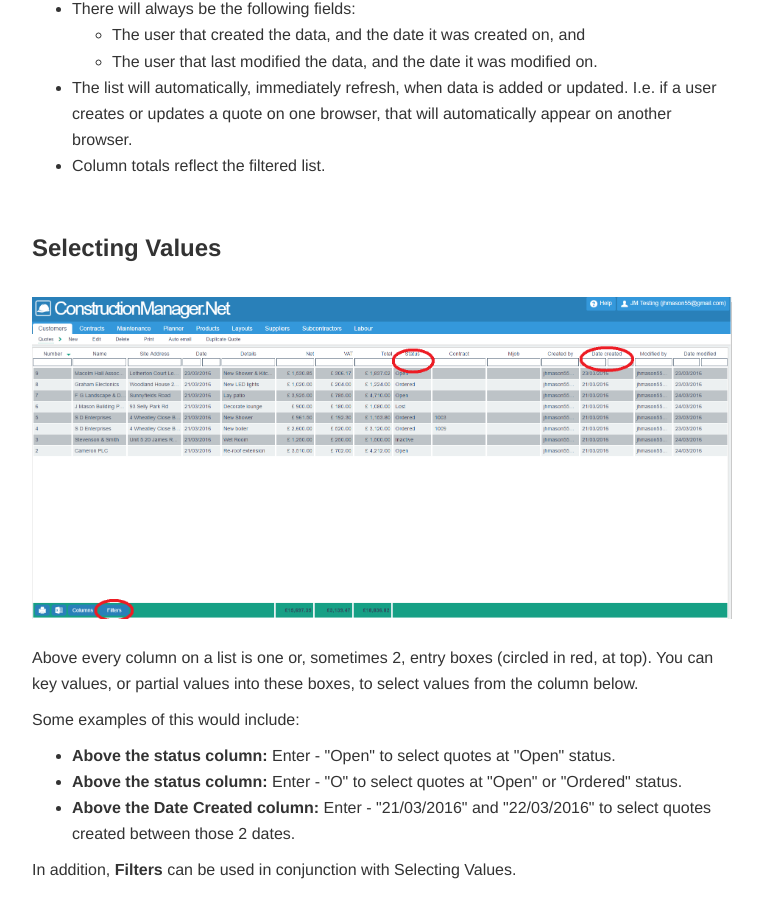
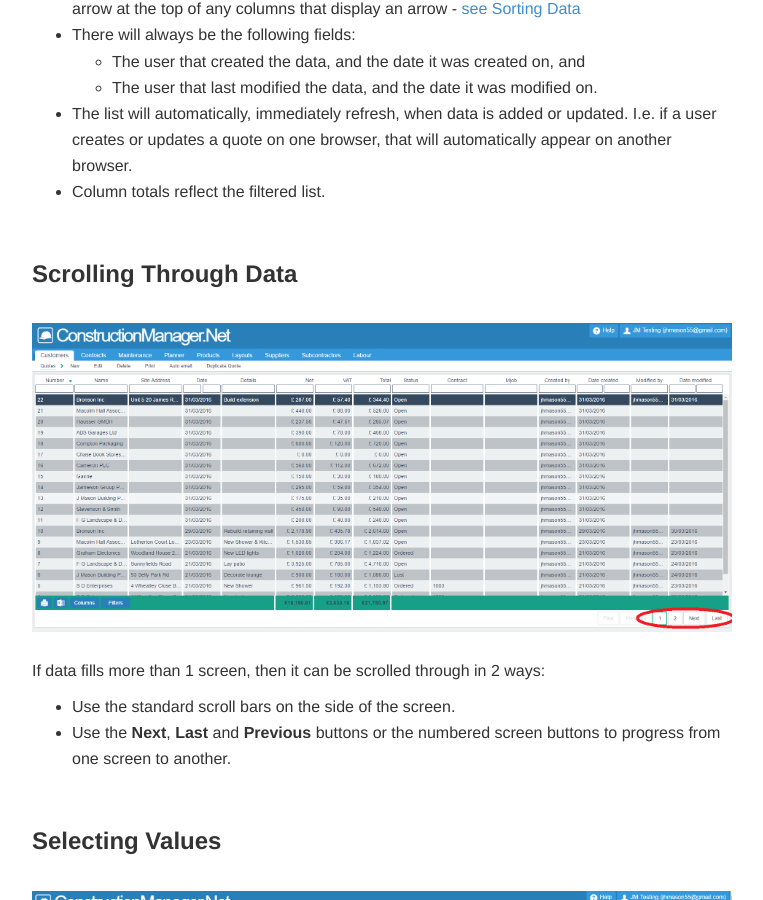
Before and after one commit to JNCSolutions/ConstructionManagerDocs, a Jekyll site: the page built from Manipulating Lists.html, in a window 1280 px wide and 900 px high, scrolled down 631 px. Shown: the whole window, without its empty margins (258-1021 px from the left). Built offline with Jekyll 4.4.1, drawn with Linux system fonts in a browser that asks for light colours; some of the changed text lies outside the part shown.

Commit message:
Update Manipulating Lists.html

```diff
--- a/Manipulating Lists.html
+++ b/Manipulating Lists.html
@@ -10,6 +10,7 @@ title: Manipulating Lists
 
     <ul class="table-of-contents">
       <li><a href="#introduction">Introduction</a></li>
+      <li><a href="#scrolling-through-data">Scrolling Through Data</a></li>
       <li><a href="#selecting-values">Selecting Values & Using Filters</a></li>
       <li><a href="#sorting-data">Sorting Data</a></li>
       <li><a href="#selecting-columns">Selecting Columns</a></li>
@@ -44,6 +45,22 @@ title: Manipulating Lists
         <br>
    </div>
 
+    <div>
+      <h3 id="scrolling-through-data"> <b>Scrolling Through Data</b></h3>
+      <br>
+        <img src="img/Quotes_List 06.PNG" style="width: 100%;">
+        <br> <br>
+        <p>If data fills more than 1 screen, then it can be scrolled through in 2 ways: </p>
+          <ul>
+            <li>Use the standard scroll bars on the side of the screen. </li>
+            <li>Use the <b>Next</b>, <b>Last</b> and <b>Previous</b> buttons
+              or the numbered screen buttons to progress from one screen to another.</li>
+          <ul>
+
+        </p>
+
+      <br>
+      </div>
     <div>
       <h3 id="selecting-values"> <b>Selecting Values</b></h3>
       <br>
```
